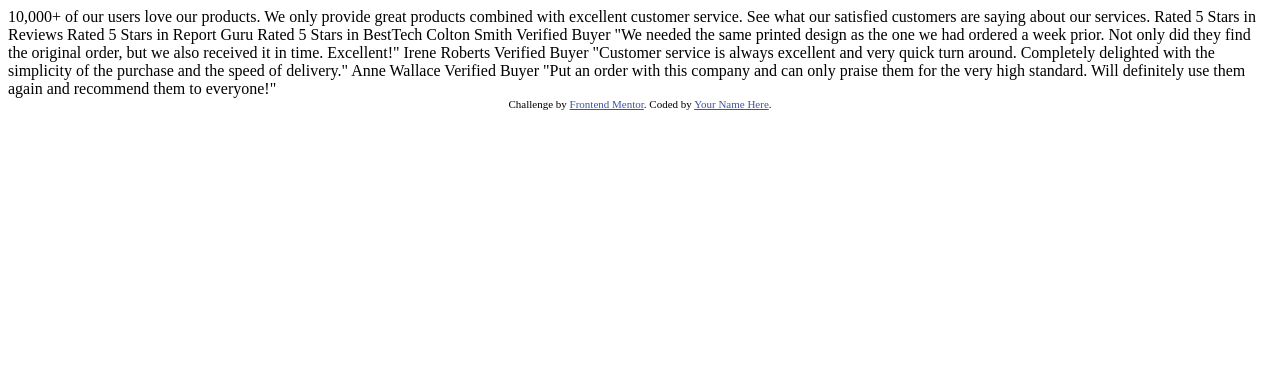
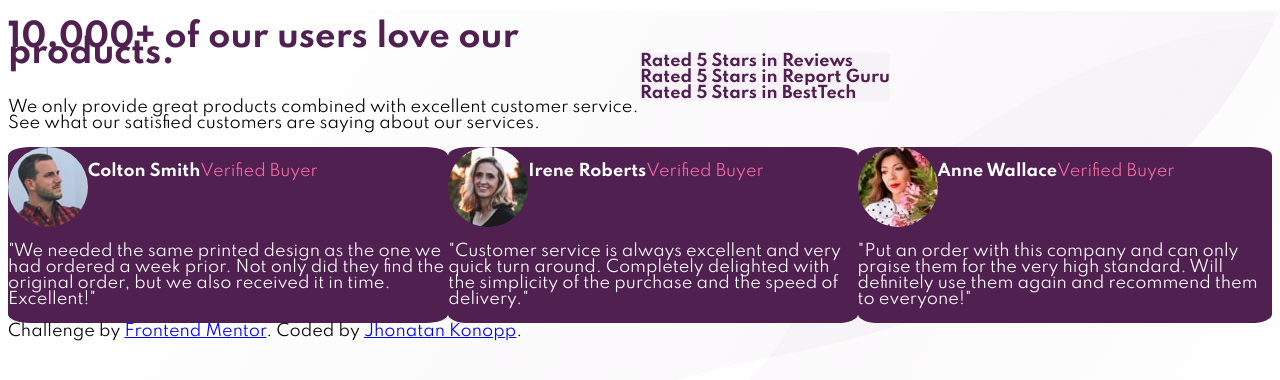
Before and after one commit to JhonnK08/social-proof-section, a plain HTML site: page index.html in a window 1280 px wide. Drawn offline with Linux system fonts and the light colour scheme.

Commit message:
starting

```diff
--- a/index.html
+++ b/index.html
@@ -4,58 +4,76 @@
     <meta charset="UTF-8" />
     <meta name="viewport" content="width=device-width, initial-scale=1.0" />
     <!-- displays site properly based on user's device -->
-
-    <link
-      rel="icon"
-      type="image/png"
-      sizes="32x32"
-      href="./images/favicon-32x32.png"
-    />
+    <link rel="icon" type="image/png" sizes="32x32" href="./images/favicon-32x32.png"/>
+    <link rel="stylesheet" href="./scripts/css/css.css">
+    <link rel="preconnect" href="https://fonts.gstatic.com">
+    <link href="https://fonts.googleapis.com/css2?family=Spartan:wght@400;500;700&display=swap" rel="stylesheet">
 
     <title>Frontend Mentor | Social proof section</title>
 
     <!-- Feel free to remove these styles or customise in your own stylesheet 👍 -->
-    <style>
-      .attribution {
-        font-size: 11px;
-        text-align: center;
-      }
-      .attribution a {
-        color: hsl(228, 45%, 44%);
-      }
-    </style>
+
   </head>
   <body>
-    10,000+ of our users love our products.
-
-    We only provide great products combined with excellent customer service.
-    See what our satisfied customers are saying about our services.
-
-    Rated 5 Stars in Reviews
-    Rated 5 Stars in Report Guru
-    Rated 5 Stars in BestTech
-
-    Colton Smith
-    Verified Buyer
+    <div class="section1">
+      <div class="card-left">
+          <h1 class="title primary-magenta">10,000+ of our users love our products.</h1>
+          <p class="text">We only provide great products combined with excellent customer service.
+            See what our satisfied customers are saying about our services.</p>
+      </div>
+      <div class="card-right">
+        <div class="rated primary-magenta title">Rated 5 Stars in Reviews</div>
+        <div class="rated primary-magenta title">Rated 5 Stars in Report Guru</div>
+        <div class="rated primary-magenta title">Rated 5 Stars in BestTech</div>
+      </div>
+    </div>
+    <div class="section2">
+      <div class="card">
+        <div class="profile">
+          <img class="photo" src="./images/image-colton.jpg" alt="Profile Photo">
+          <p class="title white">Colton Smith</p>
+          <p class="pink">Verified Buyer</p>
+        </div>
+        <div class="review">
+          <p class="white">
             "We needed the same printed design as the one we had ordered a week prior.
           Not only did they find the original order, but we also received it in time.
           Excellent!"
-
-    Irene Roberts
-    Verified Buyer
+          </p>
+        </div>
+      </div>
+      <div class="card">
+        <div class="profile">
+          <img class="photo" src="./images/image-irene.jpg" alt="Profile Photo">
+          <p class="title white">Irene Roberts </p>
+          <p class="pink">Verified Buyer</p>
+        </div>
+        <div class="review">
+          <p class="white">
             "Customer service is always excellent and very quick turn around. Completely
             delighted with the simplicity of the purchase and the speed of delivery."
-
-    Anne Wallace
-    Verified Buyer
+          </p>
+        </div>
+      </div>
+      <div class="card">
+        <div class="profile">
+          <img class="photo" src="./images/image-anne.jpg" alt="Profile Photo">
+          <p class="title white">Anne Wallace</p>
+          <p class="pink">Verified Buyer</p>
+        </div>
+        <div class="review">
+          <p class="white">
             "Put an order with this company and can only praise them for the very high
             standard. Will definitely use them again and recommend them to everyone!"
-
+          </p>
+        </div>
+      </div>
+    </div>
     <div class="attribution">
       Challenge by
       <a href="https://www.frontendmentor.io?ref=challenge" target="_blank"
         >Frontend Mentor</a
-      >. Coded by <a href="#">Your Name Here</a>.
+      >. Coded by <a href="#">Jhonatan Konopp</a>.
     </div>
   </body>
 </html>
--- /dev/null
+++ b/scripts/css/css.css
@@ -0,0 +1,106 @@
+@media screen and (max-width: 375px) {
+
+}
+@media screen and (max-width: 1440px) {
+
+}
+
+* {
+    font-family: 'Spartan', sans-serif;
+}
+
+body {
+    background-color: hsl(0, 0%, 100%);
+    background-image: url(../../images/bg-pattern-top-desktop.svg), url(../../images/bg-pattern-bottom-desktop.svg);
+    background-position: top 50% left 50%, bottom 0% right 0%;
+    background-repeat: no-repeat;
+    background-size: 100%;
+    line-height: 100%;
+    display: flex;
+    flex-direction: column;
+    align-content: space-around;
+    box-sizing: border-box;
+    height: 100vh;
+}
+
+.pink {
+    color: hsl(333, 80%, 67%);
+}
+
+.primary-magenta {
+    color: hsl(300, 43%, 22%);
+}
+
+.white {
+    color: hsl(0, 0%, 100%);
+}
+
+.neutral-light-magenta {
+    color: hsl(300, 24%, 96%);
+}
+
+.neutral-dark-magenta {
+    color: hsl(303, 10%, 53%);
+}
+
+.title {
+    font-weight: 700;
+}
+
+.subtitle {
+    font-weight: 500;
+}
+
+.text {
+    font-weight: 400;
+}
+
+.section1 {
+    display: flex;
+    flex-direction: row;
+    align-content: space-around;
+
+}
+
+.card-left {
+    display: flex;
+    flex-wrap: wrap;
+    justify-content: flex-start;
+    align-items: flex-start;
+    flex-shrink: 1;
+    flex-basis: 50%;
+}
+
+.card-right {
+    display: flex;
+    flex-direction: column;
+    flex-shrink: 1;
+    align-self: center;
+}
+
+.section2 {
+    display: flex;
+    flex-direction: row;
+    justify-content: space-around;
+
+}
+
+.rated {
+    background-color: hsl(300, 24%, 96%);
+    border-radius: 5%;
+}
+
+.card {
+    background-color:  hsl(300, 43%, 22%);
+    border-radius: 5%;
+}
+
+.photo {
+    border-radius: 50%;
+    size: 50px;
+}
+
+.profile {
+    display: flex;
+    flex-direction: row;
+}
```
Lines whose indentation alone changed are shown as unchanged.
